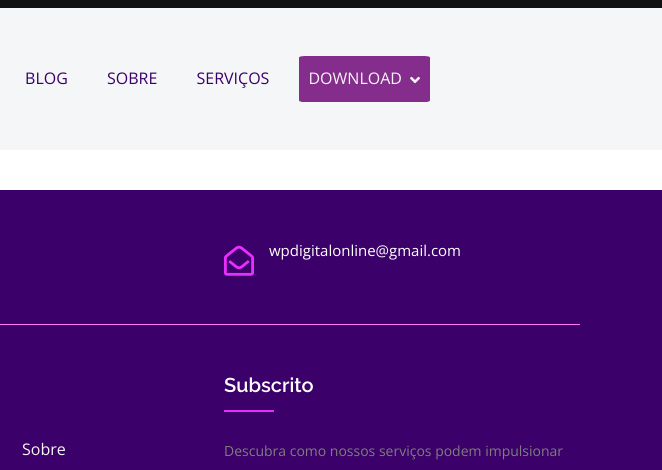
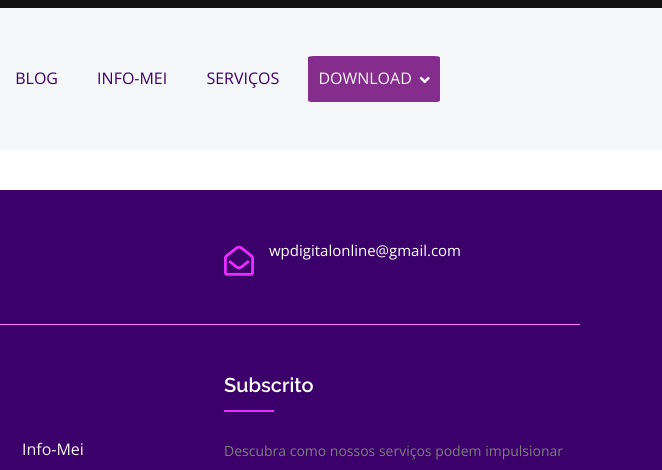
Before and after one commit to Rubiliana/rubiliana.github.io, a plain HTML site: page videoviral.html in a window 1280 px wide. Shown: the part 62-532 px from the top of the page, 618-1280 px from the left. Drawn offline with nearby package versions, Linux system fonts and the light colour scheme.

Commit message:
Update videoviral.html

```diff
--- a/videoviral.html
+++ b/videoviral.html
@@ -142,7 +142,7 @@
                                     <a href="./index.html" class="nav-item nav-link">Blog</a>
                                 </li>
                                 <li>
-                                    <a href="./sobre.html" class="nav-item nav-link">Sobre</a>
+                                    <a href="./sobre.html" class="nav-item nav-link">info-mei</a>
                                 </li>
                                 <li>
                                     <a href="./service.html" class="nav-item nav-link">Serviços</a>
@@ -245,7 +245,7 @@
                                 </div>
                                 <ul>
                                     <li><a href="index.html">blog</a></li>
-                                    <li><a href="./sobre.html">Sobre</a></li>
+                                    <li><a href="./sobre.html">info-mei</a></li>
                                     <li><a href="./service.html">Serviços</a></li>
                                     <li><a href="download.html">Download</a></li>
 
```
